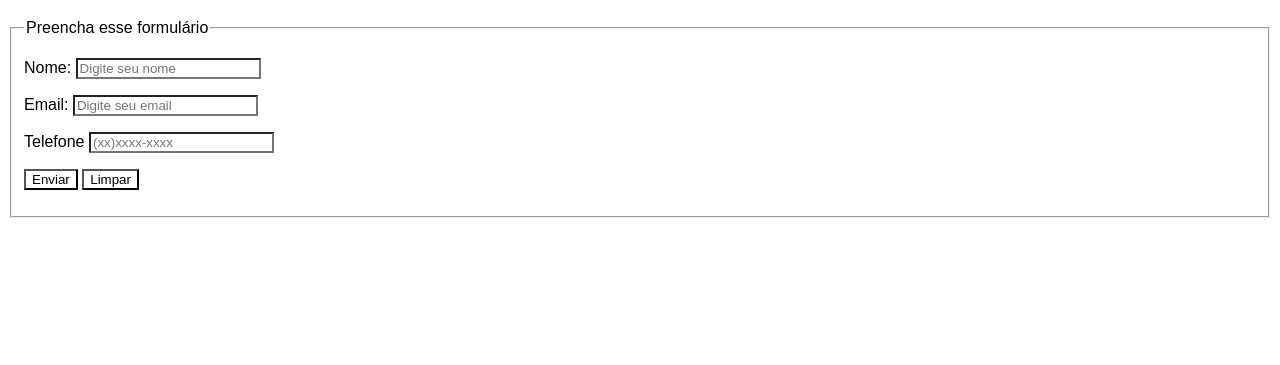
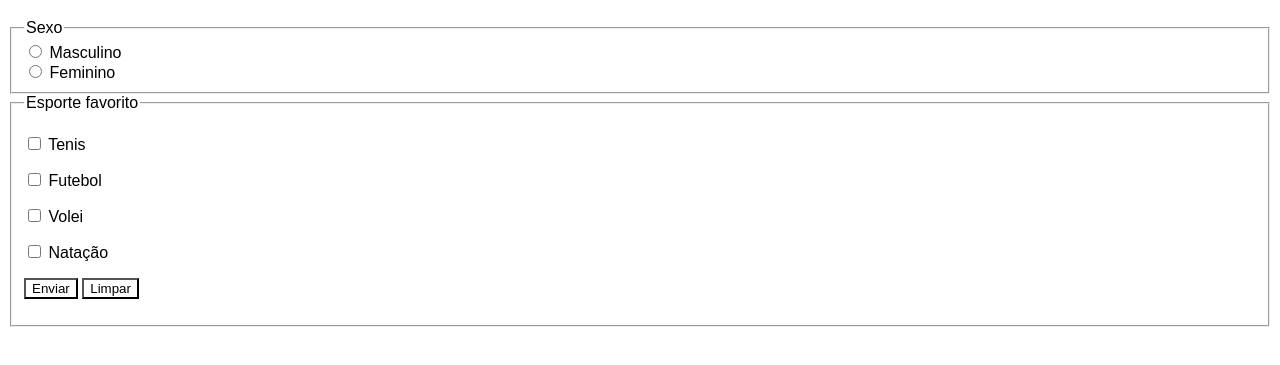
Before and after one commit to romulodamazio/Html-Css, a plain HTML site: page Exercícios/ex025/form005.html in a window 1280 px wide. Shown: the part 61-426 px from the top of the page. Drawn offline with Linux system fonts and the light colour scheme.

Commit message:
sexoecheckbox

```diff
--- a/Exercícios/ex025/form005.html
+++ b/Exercícios/ex025/form005.html
@@ -25,21 +25,50 @@ color: rgb(0, 0, 0);
 
 
 
+
+
+
         <fieldset>
-            <legend> Preencha esse formulário</legend>
-            <p>
-                <label for="iname"> Nome:</label>
-                <input type="text" name="nome" id="iname" placeholder="Digite seu nome" minlength="5" maxlength="20" required >
+            <legend> Sexo</legend>
+
+
+            <input type="radio" id="sexo" name="isexo">
+            <label for="isxmas">Masculino</label><br>
+
+
+             <input type="radio" id="sexo" name="isexo">
+             <label for="isxfem">Feminino</label><br></fieldset>
+
+
+
+
+
+
+        <fieldset>
+
+
+            <legend> Esporte favorito</legend>
+               <p>
+              <input type="checkbox" name="tenis" id="itenis" >
+              <label for="itenis"> Tenis</label> <br>
+
+             </p>
+             <p>
+                <input type="checkbox" name="futebol" id="ifut" >
+                <label for="ifut"> Futebol</label> <br>
+
+               </p>
+               <p>
+                <input type="checkbox" name="Volei" id="ivolei" >
+                <label for="ivolei"> Volei</label> <br>
+
+               </p>
+               <p>
+                <input type="checkbox" name="natacao" id="inatacao" >
+                <label for="inatacao"> Natação</label> <br>
+
                </p>
 
-               <p>
-              <label for="iemail"> Email:</label>
-              <input type="email" name="email" id="iemail" placeholder="Digite seu email" required>
-             </p>
-             <p>
-                <label for="itelefone"> Telefone</label>
-                <input type="tel" name="telefone" id="itelefone" placeholder="(xx)xxxx-xxxx"  required>
-               </p>
 
 
             </p>
```
